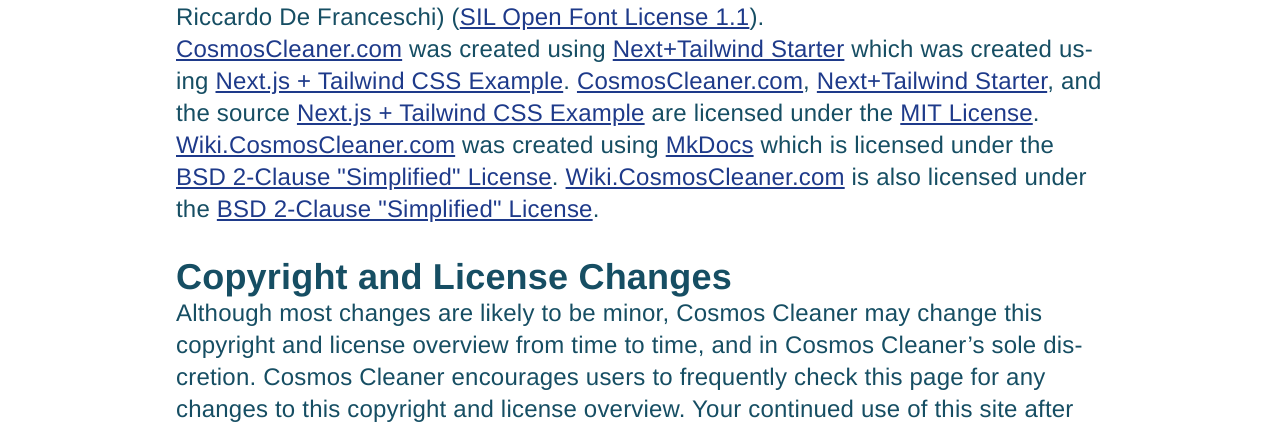
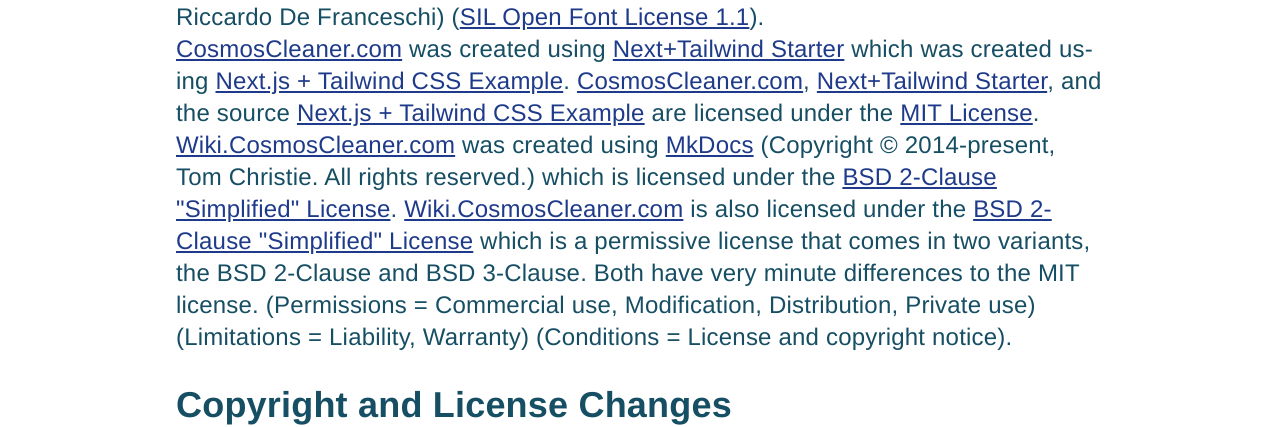
Before and after one commit to derek-perry/cosmoscleaner.com, a Next.js app: page /copyright in a window 1280 px wide. Shown: the part 1787-2214 px from the top of the page. Built offline with nearby package versions, Linux system fonts and the light colour scheme; no server answers; a web font is replaced by a local one.

Commit message:
Add TOS to README and Kit
Added link to the website/wiki and game terms of service pages in the README.md file, press page, and the press kit. Improved wiki license information.

```diff
--- a/pages/copyright.tsx
+++ b/pages/copyright.tsx
@@ -41,7 +41,7 @@
             <p>The paragraph font used on Cosmos Cleaner's websites <em>(specifically for "Cosmos" in the logo, website paragraphs, and website headings)</em> is <LinkExternal href="https://github.com/cadsondemak/Bai-Jamjuree" title="View Bai Jamjuree on GitHub">Bai Jamjuree</LinkExternal> and was created by <LinkExternal href="https://github.com/itfoundry" title="Go to Cadson Demak, the Creator of Bai Jamjuree, on GitHub">Cadson Demak</LinkExternal> (Copyright 2008 Cadson Demak) (<LinkExternal href="https://scripts.sil.org/ofl" title="View the Official SIL Open Font License 1.1 at scripts.sil.org/ofl">SIL Open Font License 1.1</LinkExternal>).</p>
             <p>The display font used on Cosmos Cleaner's websites <em>(specifically for "Cleaner" in the logo)</em> is <LinkExternal href="http://www.rdftype.it/?/projects/sonsie/" title="View Sonsie One of Riccardo De Franceschi's Website">Sonsie One</LinkExternal> and was created by <LinkExternal href="http://www.rdftype.it" title="Go to Riccardo De Franceschi, the Creator of Sonsie One, at www.rdftype.it">Riccardo De Franceschi</LinkExternal> (Copyright 2011 Riccardo De Franceschi) (<LinkExternal href="https://scripts.sil.org/ofl" title="View the Official SIL Open Font License 1.1 at scripts.sil.org/ofl">SIL Open Font License 1.1</LinkExternal>).</p>
             <p><LinkInternal href="" title="CosmosCleaner.com">CosmosCleaner.com</LinkInternal> was created using <LinkExternal href="https://github.com/derek-perry/next-tailwind-starter" title="Visit the GitHub repository for this Next+Tailwind Starter at github.com/derek-perry/next-tailwind-starter">Next+Tailwind Starter</LinkExternal> which was created using <LinkExternal href="https://github.com/vercel/next.js/tree/deprecated-main/examples/with-tailwindcss" title="Visit the Official Next.js + Tailwind CSS Example that this Starter was Based On at github.com/vercel/next.js/tree/deprecated-main/examples/with-tailwindcss">Next.js + Tailwind CSS Example</LinkExternal>. <LinkInternal href="" title="CosmosCleaner.com">CosmosCleaner.com</LinkInternal>, <LinkExternal href="https://github.com/derek-perry/next-tailwind-starter" title="Visit the GitHub repository for this Next+Tailwind Starter at github.com/derek-perry/next-tailwind-starter">Next+Tailwind Starter</LinkExternal>, and the source <LinkExternal href="https://github.com/vercel/next.js/tree/deprecated-main/examples/with-tailwindcss" title="Visit the Official Next.js + Tailwind CSS Example that this Starter was Based On at github.com/vercel/next.js/tree/deprecated-main/examples/with-tailwindcss">Next.js + Tailwind CSS Example</LinkExternal> are licensed under the <LinkExternal href="https://mit.edu/~amini/LICENSE.md" title="View the Official MIT License at mit.edu/~amini/LICENSE.md">MIT License</LinkExternal>.</p>
-            <p><LinkExternal href="https://wiki.cosmoscleaner.com" title="Wiki.CosmosCleaner.com">Wiki.CosmosCleaner.com</LinkExternal> was created using <LinkExternal href="https://www.mkdocs.org" title="Visit MkDocs at www.mkdocs.org">MkDocs</LinkExternal> which is licensed under the <LinkExternal href="https://github.com/mkdocs/mkdocs/blob/master/LICENSE" title="View the Official MIT License at github.com/mkdocs/mkdocs/blob/master/LICENSE">BSD 2-Clause "Simplified" License</LinkExternal>. <LinkExternal href="https://wiki.cosmoscleaner.com" title="Wiki.CosmosCleaner.com">Wiki.CosmosCleaner.com</LinkExternal> is also licensed under the <LinkExternal href="https://github.com/mkdocs/mkdocs/blob/master/LICENSE" title="View the Official MIT License at github.com/mkdocs/mkdocs/blob/master/LICENSE">BSD 2-Clause "Simplified" License</LinkExternal>.</p>
+            <p><LinkExternal href="https://wiki.cosmoscleaner.com" title="Wiki.CosmosCleaner.com">Wiki.CosmosCleaner.com</LinkExternal> was created using <LinkExternal href="https://www.mkdocs.org" title="Visit MkDocs at www.mkdocs.org">MkDocs</LinkExternal> (Copyright © 2014-present, Tom Christie. All rights reserved.) which is licensed under the <LinkExternal href="https://github.com/mkdocs/mkdocs/blob/master/LICENSE" title="View the Official MIT License at github.com/mkdocs/mkdocs/blob/master/LICENSE">BSD 2-Clause "Simplified" License</LinkExternal>. <LinkExternal href="https://wiki.cosmoscleaner.com" title="Wiki.CosmosCleaner.com">Wiki.CosmosCleaner.com</LinkExternal> is also licensed under the <LinkExternal href="https://github.com/mkdocs/mkdocs/blob/master/LICENSE" title="View the Official MIT License at github.com/mkdocs/mkdocs/blob/master/LICENSE">BSD 2-Clause "Simplified" License</LinkExternal> which is a permissive license that comes in two variants, the BSD 2-Clause and BSD 3-Clause. Both have very minute differences to the MIT license. (Permissions = Commercial use, Modification, Distribution, Private use) (Limitations = Liability, Warranty) (Conditions = License and copyright notice).</p>
 
             <h2 id="changes">Copyright and License Changes</h2>
             <p>Although most changes are likely to be minor, Cosmos Cleaner may change this copyright and license overview from time to time, and in Cosmos Cleaner’s sole discretion. Cosmos Cleaner encourages users to frequently check this page for any changes to this copyright and license overview. Your continued use of this site after any change in this copyright and license overview will constitute your acceptance of such change.</p>
--- a/pages/press.tsx
+++ b/pages/press.tsx
@@ -47,8 +47,10 @@
             <h2 id="links">Links</h2>
             <p><strong>Official Website:</strong> <LinkInternal href="" title="Visit the game website for Cosmos Cleaner at CosmosCleaner.com">CosmosCleaner.com</LinkInternal></p>
             <p><strong>Official Wiki:</strong> <LinkExternal href="https://wiki.cosmoscleaner.com" title="Visit the game website for Cosmos Cleaner at Wiki.CosmosCleaner.com">Wiki.CosmosCleaner.com</LinkExternal></p>
+            <p><strong>Game Privacy Policy:</strong> <LinkInternal href="privacygame" title="Visit the privacy policy for Cosmos Cleaner at CosmosCleaner.com/privacygame">CosmosCleaner.com/privacygame</LinkInternal></p>
             <p><strong>Website/Wiki Privacy Policy:</strong> <LinkInternal href="privacy" title="Visit the privacy policy for Cosmos Cleaner's Website and Wiki at CosmosCleaner.com/privacy">CosmosCleaner.com/privacy</LinkInternal></p>
-            <p><strong>Game Privacy Policy:</strong> <LinkInternal href="privacygame" title="Visit the privacy policy for Cosmos Cleaner at CosmosCleaner.com/privacygame">CosmosCleaner.com/privacygame</LinkInternal></p>
+            <p><strong>Game Terms of Service:</strong> <LinkInternal href="tosgame" title="Visit the terms of service for Cosmos Cleaner at CosmosCleaner.com/tosgame">CosmosCleaner.com/tosgame</LinkInternal></p>
+            <p><strong>Website/Wiki Terms of Service:</strong> <LinkInternal href="tos" title="Visit the terms of service for Cosmos Cleaner's Website and Wiki at CosmosCleaner.com/tos">CosmosCleaner.com/tos</LinkInternal></p>
             <p><strong>Copyright/License Information:</strong> <LinkInternal href="copyright" title="View the copyright information for Cosmos Cleaner at CosmosCleaner.com/copyright">CosmosCleaner.com/copyright</LinkInternal></p>
             <p><strong>Game By:</strong> <LinkExternal href="https://derek-perry.com" title="Go to Derek Perry, the creator of Cosmos Cleaner, at derek-perry.com">Derek Perry - derek-perry.com</LinkExternal></p>
             <p><strong>Game GitHub:</strong> <LinkExternal href="https://github.com/derek-perry/CosmosCleaner" title="Visit the GitHub for Cosmos Cleaner at github.com/derek-perry/CosmosCleaner">github.com/derek-perry/CosmosCleaner</LinkExternal></p>
@@ -272,7 +274,7 @@
 
             <h2 id="changes">Kit Changes</h2>
             <p>Although most changes are likely to be minor, Cosmos Cleaner may change this kit from time to time, and in Cosmos Cleaner’s sole discretion. Cosmos Cleaner encourages users to frequently check this page for any changes to this kit.</p>
-            <p><i>This kit was last updated on November 15, 2023. Visit the <LinkExternal href="https://github.com/derek-perry/cosmoscleaner.com" title="View the repository for CosmosCleaner.com at github.com/derek-perry/cosmoscleaner.com">website files on GitHub</LinkExternal> for version history.</i></p>
+            <p><i>This kit was last updated on November 16, 2023. Visit the <LinkExternal href="https://github.com/derek-perry/cosmoscleaner.com" title="View the repository for CosmosCleaner.com at github.com/derek-perry/cosmoscleaner.com">website files on GitHub</LinkExternal> for version history.</i></p>
 
 
             <h2 id="contact-info">Contact Information</h2>
```
Also changed, not shown: 2 other files (tests, documents, lock files or other folders).
